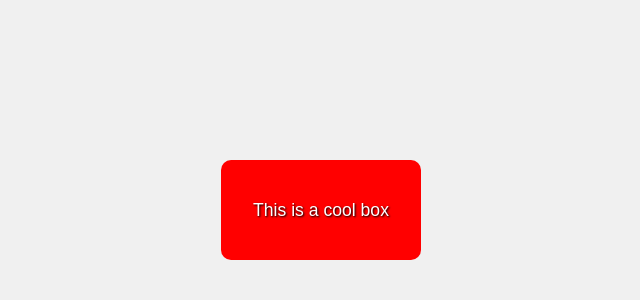
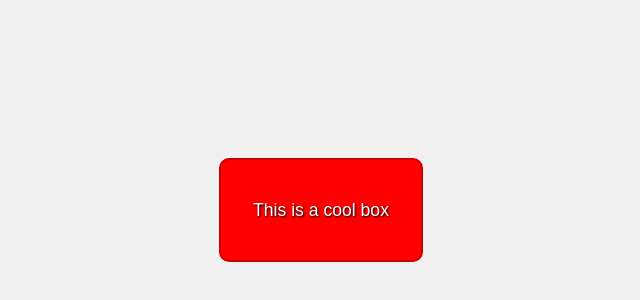
Before and after one commit to Manthan420/Manthan420.github.io, a plain HTML site: page lab3/part2/index.html in a window 1280 px wide. Shown: the part 190-490 px from the top of the page, without its empty margins (319-959 px from the left). Drawn offline with Linux system fonts and the light colour scheme.

Commit message:
Darker border
Added a dark red border around the box

```diff
--- a/lab3/part2/style.css
+++ b/lab3/part2/style.css
@@ -11,6 +11,7 @@ html {
    color: white;
    text-shadow: 1px 1px 2px black;
    border-radius: 10px;
+   border: 2px solid #cc0000;
   }
   body {
     display: flex;
```
